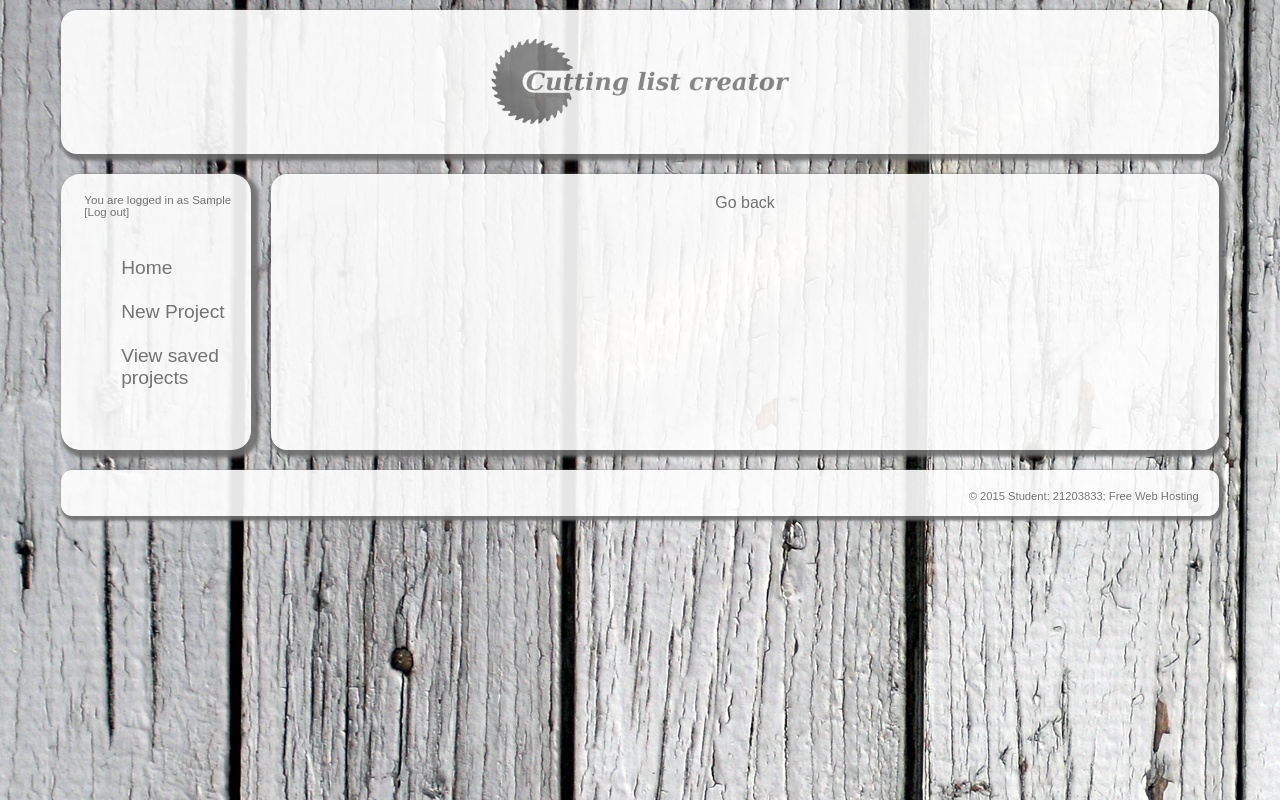
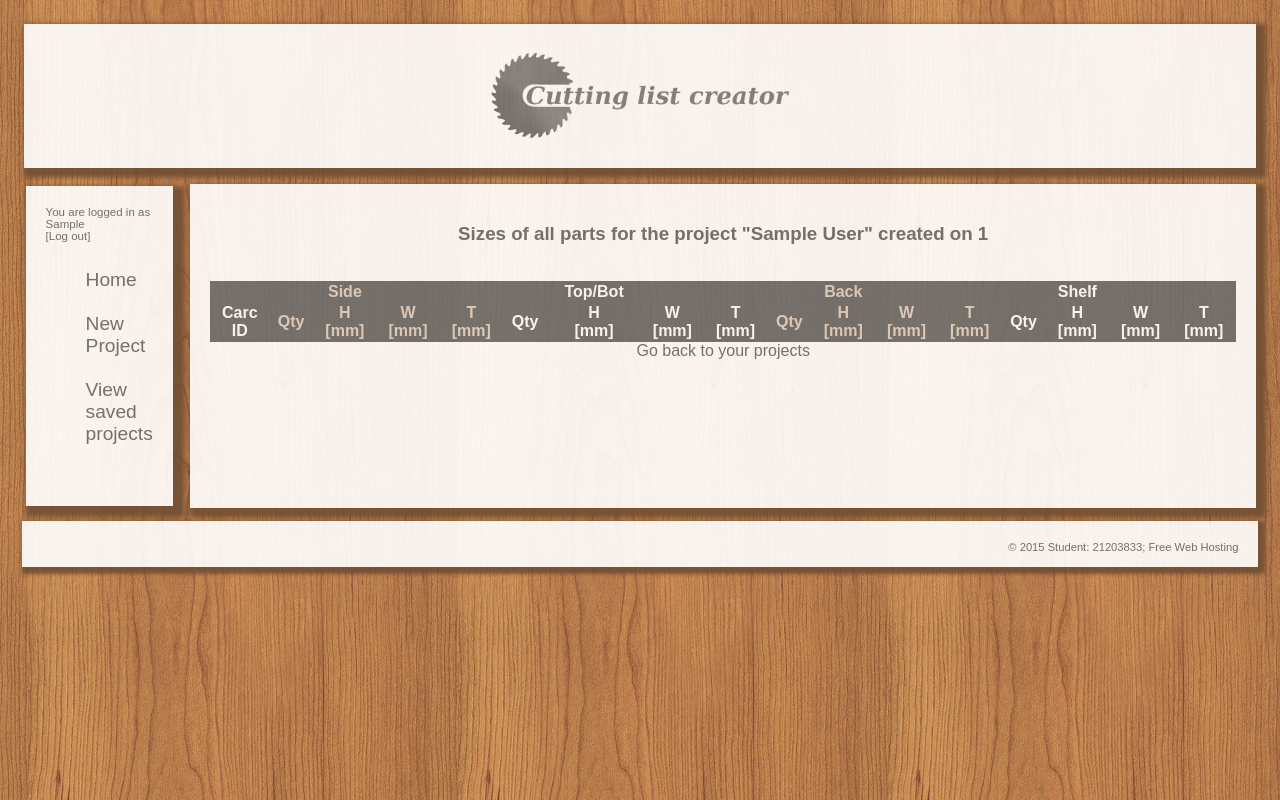
Before and after one commit to vodek/Cutter, a PHP site: page /cut_list.php in a window 1280 px wide. Run offline with PHP 8.4, Linux system fonts and the light colour scheme; the visitor is signed in with stand-in values (Sample User, id 1); tables that the repository leaves empty or names only in its code hold one stand-in row (values such as "Sample post"); lists and menus that the app fills with data are empty.

Commit message:
Iteration1
Iteration 1 completed

```diff
--- a/confirmlogin.php
+++ b/confirmlogin.php
@@ -12,6 +12,11 @@
 if (isset($_POST['email']) and isset($_POST['password'])){
 $email = $_POST['email'];
 $password = $_POST['password'];
+
+$email = htmlentities($email, ENT_QUOTES, "UTF-8");
+$password = htmlentities($password, ENT_QUOTES, "UTF-8");
+
+
 $sql = "SELECT email, fname FROM user WHERE email = '$email' AND password = '$password' ";
 $result = mysql_query($sql);
 
--- a/cut_list.php
+++ b/cut_list.php
@@ -22,96 +22,29 @@ if (isset ($_SESSION['email'])){
 
 
 			//print_r($_POST);
+			echo "<h3>Sizes of all parts for the project ".'"'.$proj_name.'"'." created on ".$proj_date."</h3>";
 
-		    //inserd data to DB if not exists
+				echo "<table border='0' class='table'>";
 
+				echo "</br><tr>";
 
-
-			 for ($i = 0; $i < $counter; $i++){
-				$idcarcass = $_POST['idcarcass'.($i+1)];
-				$height = $_POST['height'.($i+1)];
-				$width =$_POST['width'.($i+1)];
-				$depth = $_POST['depth'.($i+1)];
-				$thickness = $_POST['thickness'.($i+1)];
-				$back_thickness = $_POST['back_thickness'.($i+1)];
-
-				$width_side = $depth;
-
-				$top_bot_height = ($width - (2*$thickness));
-
-				$shelf_height=$width - (2*$thickness)-3;
-				$shelf_width = $depth-20;
-
-				$no_shelves = $_POST['no_shelves'.($i+1)];
-				$colour = $_POST['colour'.($i+1)];
-
-
-				$query = "SELECT idside FROM side WHERE carcass_idcarcass = $idcarcass";
-				$result= mysql_query($query);
-				$count = mysql_num_rows($result);
-
-
-				if(!$count>0){
-
-
-
-				$query0 = "INSERT INTO backboard (idbackboard, height, width, thickness, carcass_idcarcass)
-				VALUES ('',$height, $width, $back_thickness, $idcarcass)";
-
-					$data1 = mysql_query ($query0) or die(mysql_error());
-
-
-
-			 for($x=-1; $x < ($no_shelves-1); $x++){
-				$query3 = "INSERT INTO shelf (idshelf, height, width, thickness, carcass_idcarcass)
-				VALUES ('',$shelf_height, $shelf_width, $thickness, $idcarcass)";
-
-					$data1 = mysql_query ($query3) or die(mysql_error());
-			 }
-
-
-
-
-			for($x=0; $x<2; $x++){
-				$query1 = "INSERT INTO side (idside, height, width, thickness, carcass_idcarcass)
-				VALUES ('',$height, $depth, $thickness, $idcarcass)";
-
-					$data1 = mysql_query ($query1) or die(mysql_error());
-			 }
-			 for($x=0; $x<2; $x++){
-				$query2 = "INSERT INTO top_bot (idtop_bot, height, width, thickness, carcass_idcarcass)
-				VALUES ('',$top_bot_height, $depth, $thickness, $idcarcass)";
-
-					$data1 = mysql_query ($query2) or die(mysql_error());
-			 }
-
-
-				}
-
-
-
-				 echo "<table border='0' class='table'>";
-
-
-				echo "</br></br><tr>";
-
-				echo "<th>Carc</br>ID</br></th>";
-				echo "<th>Side</br>Qty</th>";
-				echo "<th>Side</br>H</br>[mm]</th>";
-				echo "<th>Side</br>W</br>[mm]</th>";
-				echo "<th>Side</br>T</br>[mm]</th>";
-				echo "<th>Top/Bot.</br>Qty</th>";
-				echo "<th>Top/Bot.</br>H</br>[mm]</th>";
-				echo "<th>Top/Bot.</br>W</br>[mm]</th>";
-				echo "<th>Top/Bot.</br>T</br>[mm]</th>";
-				echo "<th>Back</br>Qty</th>";
-				echo "<th>Back</br>H</br>[mm]</th>";
-				echo "<th>Back</br>W</br>[mm]</th>";
-				echo "<th>Back</br>T</br>[mm]</th>";
-				echo "<th>Shelf</br>Qty</th>";
-				echo "<th>Shelf</br>H</br>[mm]</th>";
-				echo "<th>Shelf</br>W</br>[mm]</th>";
-				echo "<th>Shelf</br>T</br>[mm]</th>";
+				echo "<th></br></th>";
+				echo "<th></th>";
+				echo "<th id='odd1'>Side</th>";
+				echo "<th></th>";
+				echo "<th></th>";
+				echo "<th></th>";
+				echo "<th>Top/Bot</th>";
+				echo "<th></th>";
+				echo "<th></th>";
+				echo "<th></th>";
+				echo "<th id='odd1'>Back</th>";
+				echo "<th></th>";
+				echo "<th></th>";
+				echo "<th></th>";
+				echo "<th>Shelf</th>";
+				echo "<th></th>";
+				echo "<th></th>";
 
 
 
@@ -119,19 +52,37 @@ if (isset ($_SESSION['email'])){
 
 
 
+				echo "<tr>";
+
+				echo "<th>Carc</br>ID</br></th>";
+				echo "<th id='odd1'>Qty</th>";
+				echo "<th id='odd1'>H</br>[mm]</th>";
+				echo "<th id='odd1'>W</br>[mm]</th>";
+				echo "<th id='odd1'>T</br>[mm]</th>";
+				echo "<th>Qty</th>";
+				echo "<th>H</br>[mm]</th>";
+				echo "<th>W</br>[mm]</th>";
+				echo "<th>T</br>[mm]</th>";
+				echo "<th id='odd1'>Qty</th>";
+				echo "<th id='odd1'>H</br>[mm]</th>";
+				echo "<th id='odd1'>W</br>[mm]</th>";
+				echo "<th id='odd1'>T</br>[mm]</th>";
+				echo "<th>Qty</th>";
+				echo "<th>H</br>[mm]</th>";
+				echo "<th>W</br>[mm]</th>";
+				echo "<th>T</br>[mm]</th>";
 
 
 
+				echo "</tr>";
 
 
-
-
-
-
-
-			//get data from DB
+			 for ($i = 0; $i < $counter; $i++){
+				$idcarcass = $_POST['idcarcass'.($i+1)];
+					//get data from DB
 			$query = "SELECT * FROM qty_all WHERE carcassid = $idcarcass";
 			$result= mysql_query($query);
+
 
 
 
@@ -145,18 +96,18 @@ if (isset ($_SESSION['email'])){
 				echo "<tr>";
 
 				echo "<td>$row2[0]</td>";
-				echo "<td name = 'odd'>$row2[1]</td>";
-				echo "<td name='odd'>$row2[2]</td>";
-				echo "<td name='odd'>$row2[3]</td>";
-				echo "<td name='odd'>$row2[4]</td>";
+				echo "<td id = 'odd'>$row2[1]</td>";
+				echo "<td id='odd'>$row2[2]</td>";
+				echo "<td id='odd'>$row2[3]</td>";
+				echo "<td id='odd'>$row2[4]</td>";
 				echo "<td>$row2[5]</td>";
 				echo "<td>$row2[6]</td>";
 				echo "<td>$row2[7]</td>";
 				echo "<td>$row2[8]</td>";
-				echo "<td name='odd'>$row2[9]</td>";
-				echo "<td name='odd'>$row2[10]</td>";
-				echo "<td name='odd'>$row2[11]</td>";
-				echo "<td name='odd'>$row2[12]</td>";
+				echo "<td id='odd'>$row2[9]</td>";
+				echo "<td id='odd'>$row2[10]</td>";
+				echo "<td id='odd'>$row2[11]</td>";
+				echo "<td id='odd'>$row2[12]</td>";
 				echo "<td>";
 				if ( $row2[13] == NULL){
 					echo "0";
@@ -196,17 +147,7 @@ if (isset ($_SESSION['email'])){
 
 			}
 
-
-
-
-
-
-
-
-
-
-
-
+				}
 
 
 			unset ($_SESSION['proj_name']);
@@ -214,47 +155,27 @@ if (isset ($_SESSION['email'])){
 			unset ($_SESSION['idproject']);
 
 			 echo "</table>";
+		echo"<a href='saved_projects.php'>Go back to your projects</a></br>";
+
+
+
 
 
 			 }
-			 echo"<a href='saved_projects.php'>Go back</a>";
-
-		}
-
 
 
 		else{
 
 		header("location:proj_details.php");
 
-
-
 		}
 
 
 }
 
-
-
-
-
-
-
-
-
-
-
-
-
-
-
-
-
 else{
 
 	header("location:index.php");
-
-
 
 }
 ?>
--- a/proj_details.php
+++ b/proj_details.php
@@ -22,7 +22,7 @@ if (  (isset($_POST['view'])) or (isset($_POST['delete']))   )
 
 	if (isset($_POST['view'])) {
 		//update action
-		echo'Details for project "'.$proj_name.'" created on '.$proj_date;
+		echo'<h3>List of carcasses for project "'.$proj_name.'" created on '.$proj_date.'</h3>';
 		$query = mysql_query("SELECT idcarcass, height, width, depth, no_shelves, thickness, back_thickness, colour
 		FROM carcass
 		WHERE project_idproject = $idproject
--- a/saved_projects.php
+++ b/saved_projects.php
@@ -34,7 +34,7 @@ if (isset ($_SESSION['email'])){
 	else{$gramatyka = "projects";
 	}
 	//output to user telling about number of saved projects
-	echo "You have ".$row1[0]. " saved ".$gramatyka." in our database ";
+	echo "<h3>You have ".$row1[0]. " saved ".$gramatyka." in our database</h3> ";
 	//if number of saved projects is grater than 0
 	if ($row1[0]>0){
 		//query projects details matching user id
--- a/style/style1.css
+++ b/style/style1.css
@@ -1,8 +1,12 @@
 body
 {
-margin:0px;
+margin:1em;
 font-family: "Sans MS",sans-serif;
-background-image: url("../images/wallpaper.jpg");
+background-image: url("../images/Melamine-wood-005.png");
+background-repeat: repeat;
+background-attachment:fixed;
+
+
 background-color:#CCCCCC;
 
 
@@ -17,7 +21,7 @@ ul
 list-style-type:none;
 display:flex;
 flex-flow: row wrap;
-margin-left:10px;
+margin-left:0px;
 margin-right:10px;
 }
 ul>img
@@ -57,14 +61,18 @@ body>div
 {
 display:flex;
 flex-flow: row wrap;
-margin-left:4%;
-margin-right:4%;
+margin-left:0%;
+margin-right:0%;
 
 }
  body>div>header,footer
 {
-opacity: .7;
-background: -moz-linear-gradient(bottom right,	#E0D6CC, #C2E0FF);
+
+opacity: .6;
+/* background: -moz-linear-gradient(bottom right,	#E0D6CC, #C2E0FF);/*firefox*/
+/*background: linear-gradient(bottom right,	#E0D6CC, #C2E0FF); /*standard syntax*/
+/*background: -webkit-linear-gradient(bottom right,	#E0D6CC,white, #C2A385);/*chrome safari*/
+/*background: -o-linear-gradient(bottom right,	#E0D6CC, #C2E0FF);/*opera*/
 
 }
 
@@ -75,11 +83,12 @@ body>div>header,menu,content,footer
 background-color:#FFFFFF;
 opacity: .9;
 
-margin:10px;
+margin:0.5em;
 padding:20px;
 color:#6e6e6e;
-box-shadow:0.2em 0.2em 0.2em 0.2em;
-border-radius: 1em;
+box-shadow:0.3em 0.3em 0.3em 0.3em #704e32;
+
+border-radius: 0em;
 }
 .button
 {
@@ -109,8 +118,9 @@ height:100%;
 body>div>menu
 {
 order:2;
-flex: 0 1 150px;
+flex: 0 1 2em;
 font-size:1.2em;
+text-align:left;
 
 }
 
@@ -243,10 +253,18 @@ margin-top:auto;
   color: white;
 }
 
-td.odd {
+#odd {
 
-background-color:red;
+background-color:#E0D1C2;
 
 }
 
+#odd1{
+
+color:#E0D1C2;
+
+}
+
+
+
 /* #E0D6CC */
```
Also changed, not shown: see_project.php (+64 -0 lines), images/Melamine-wood-001.png (added), images/Melamine-wood-002.png (added), images/Melamine-wood-003.png (added), images/Melamine-wood-004.png (added), images/Melamine-wood-005.png (added), images/Melamine-wood-006.png (added), images/wallpaper.jpg.
